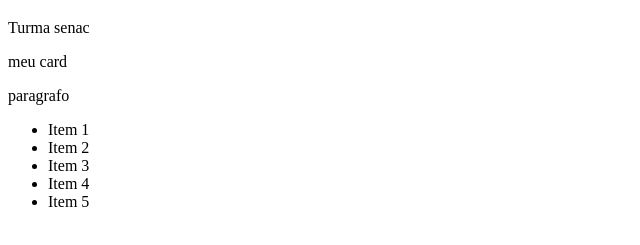
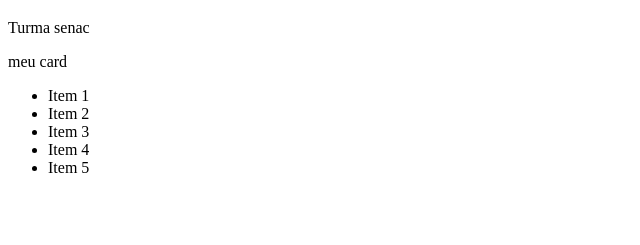
Before and after one commit to douglasLemosSenac/SENAC, a plain HTML site: page index.html in a window 1280 px wide. Shown: the part 61-306 px from the top of the page, without its empty margins (0-640 px from the left). Drawn offline with Linux system fonts and the light colour scheme.

Commit message:
removi uma section

```diff
--- a/index.html
+++ b/index.html
@@ -16,12 +16,6 @@
         </p>
     </div>
 
-    <section>
-        <article>
-            <p>paragrafo</p>
-        </article>
-    </section>
-
 
     <ul>
         <li>Item 1</li>
```
